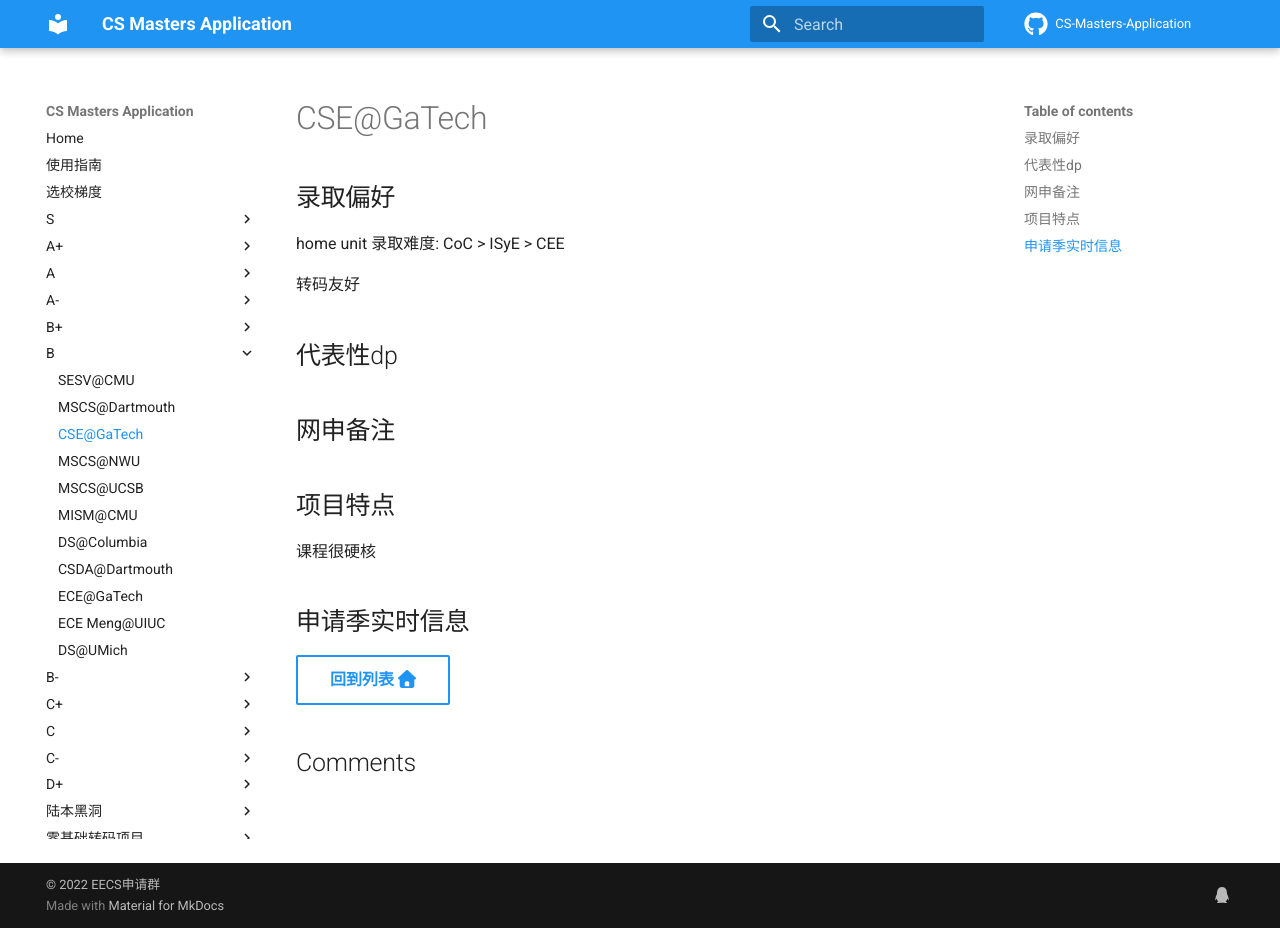
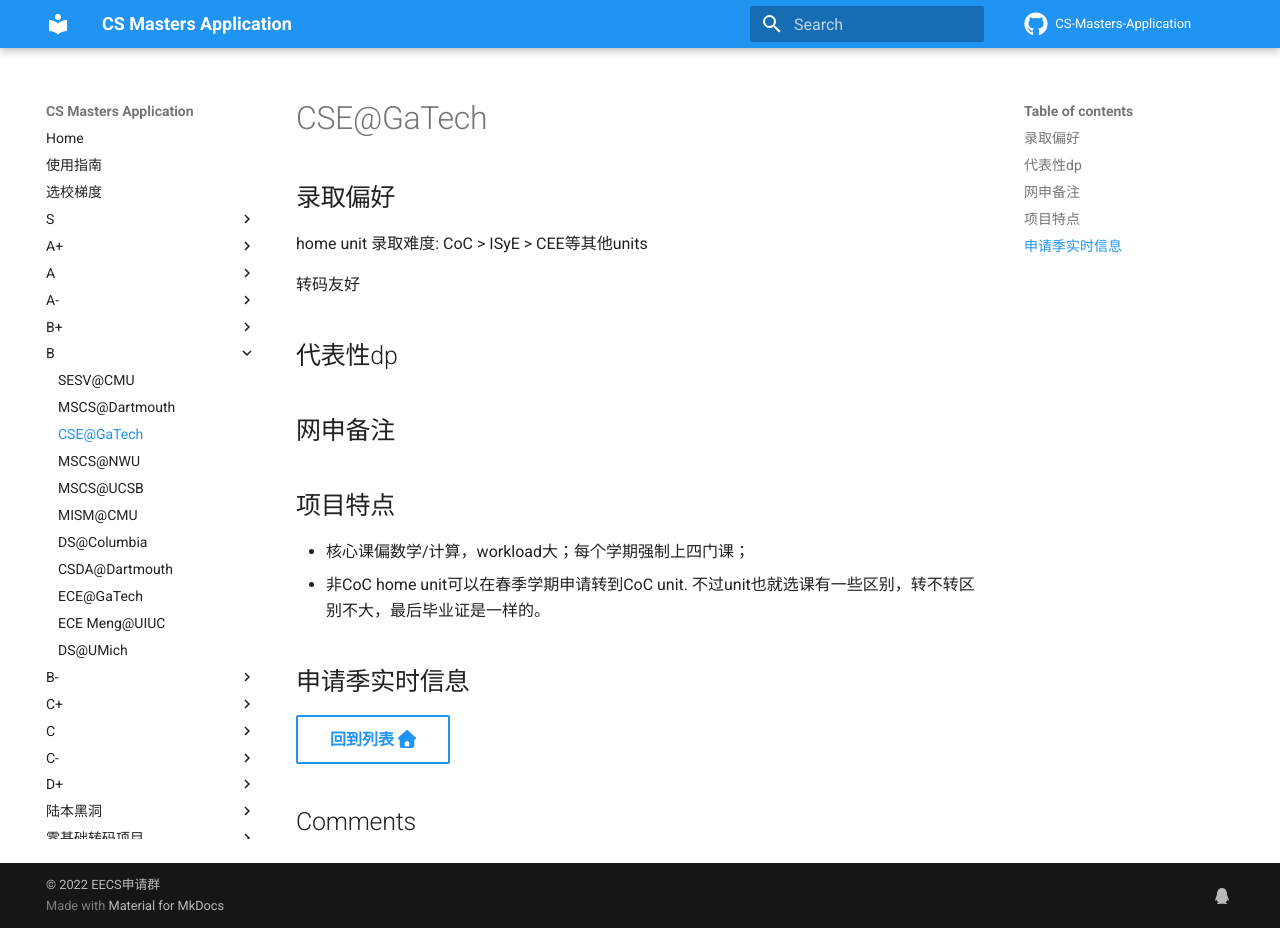
Before and after one commit to opencsapp/opencsapp.github.io, an MkDocs documentation site: the page built from docs/CSE@GaTech.md, in a window 1280 px wide and 928 px high. Built offline with MkDocs 1.6.1 and Material for MkDocs 9.7.7, drawn with Linux system fonts in a browser that asks for light colours; comment, search, counter and statistics services are not loaded.

Commit message:
Update CSE@GaTech.md

```diff
--- a/docs/CSE@GaTech.md
+++ b/docs/CSE@GaTech.md
@@ -1,5 +1,5 @@
 ## 录取偏好
-home unit 录取难度: CoC > ISyE > CEE
+home unit 录取难度: CoC > ISyE > CEE等其他units
 
 转码友好
 ## 代表性dp
@@ -7,7 +7,9 @@
 ## 网申备注
 
 ## 项目特点
-课程很硬核
+- 核心课偏数学/计算，workload大；每个学期强制上四门课；
+- 非CoC home unit可以在春季学期申请转到CoC unit. 不过unit也就选课有一些区别，转不转区别不大，最后毕业证是一样的。
+
 ## 申请季实时信息
 
 [回到列表 :fontawesome-solid-house:](选校梯度.md){ .md-button }
```
